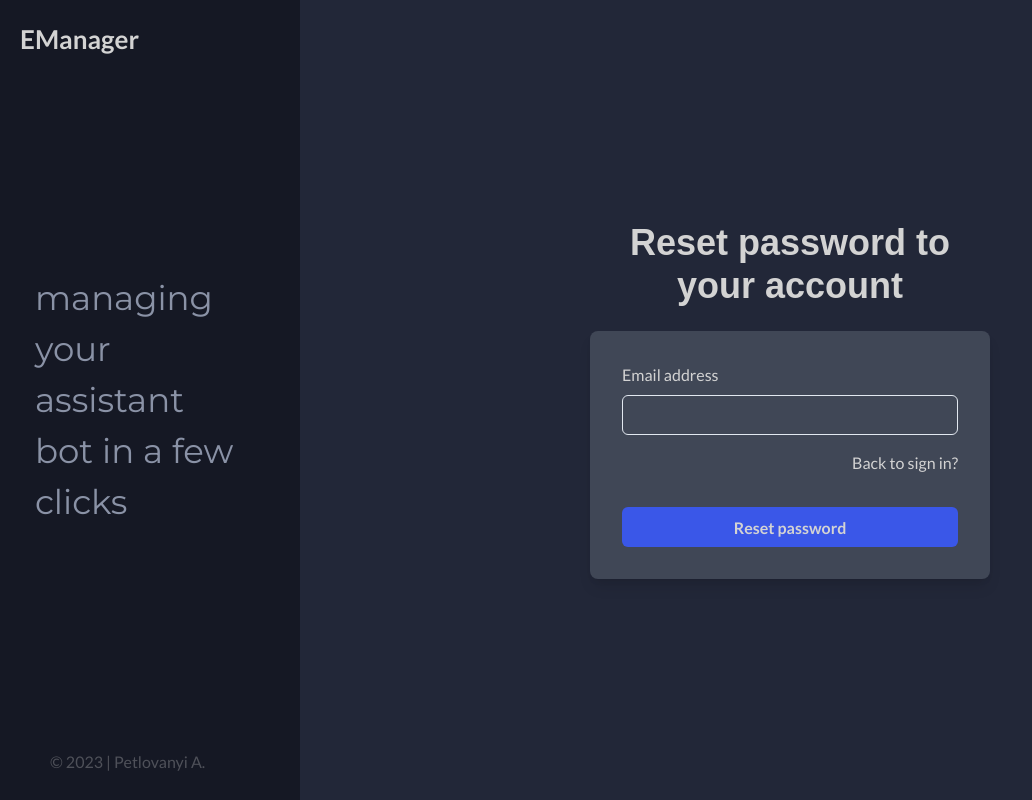
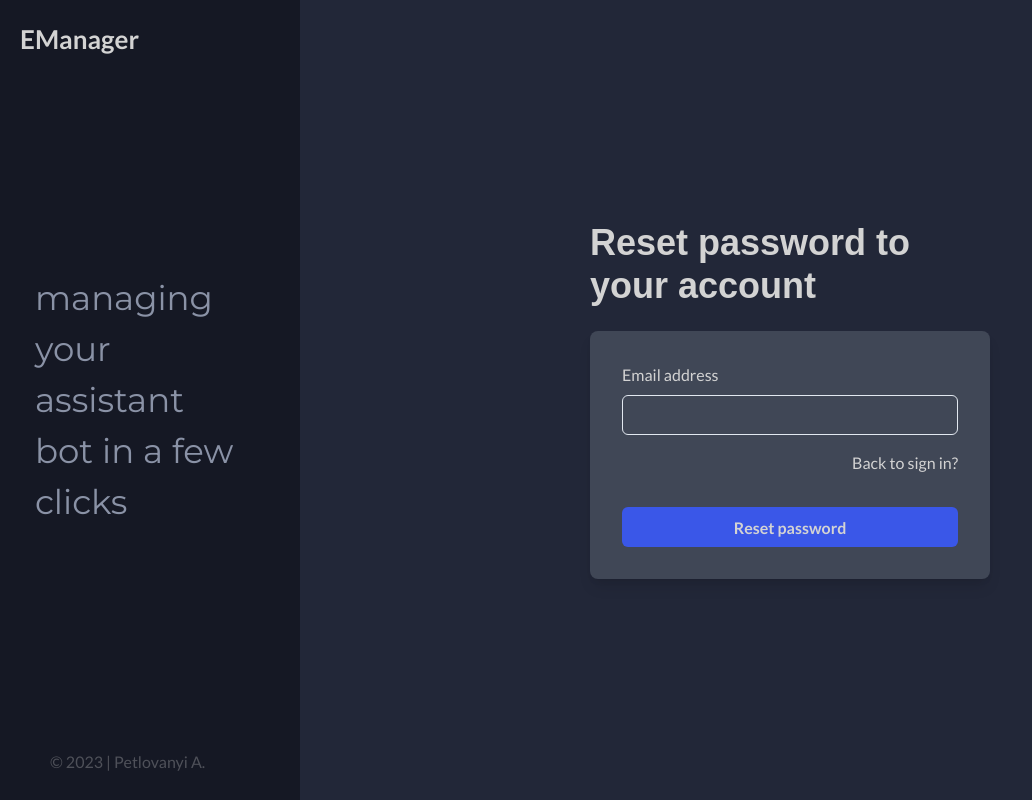
Before and after one commit to andrii-petlovanyi/emanager-cl-crm, a React (Create React App) app: page /reset-pass in a window 1280 px wide. Shown: the whole page, without its empty margins (0-1032 px from the left). Built offline with nearby package versions, Linux system fonts and the light colour scheme; no server answers.

Commit message:
fix(ResetPassPage): change text flow for header page

```diff
--- a/src/pages/ResetPassword/ResetPassword.jsx
+++ b/src/pages/ResetPassword/ResetPassword.jsx
@@ -67,7 +67,7 @@ const ResetPassword = () => {
           color="secondaryTextColor"
         >
           <Stack align={'center'}>
-            <Heading fontSize={'4xl'} textAlign="center">
+            <Heading fontSize={'4xl'} textAlign="start">
               Reset password to your account
             </Heading>
           </Stack>
```
